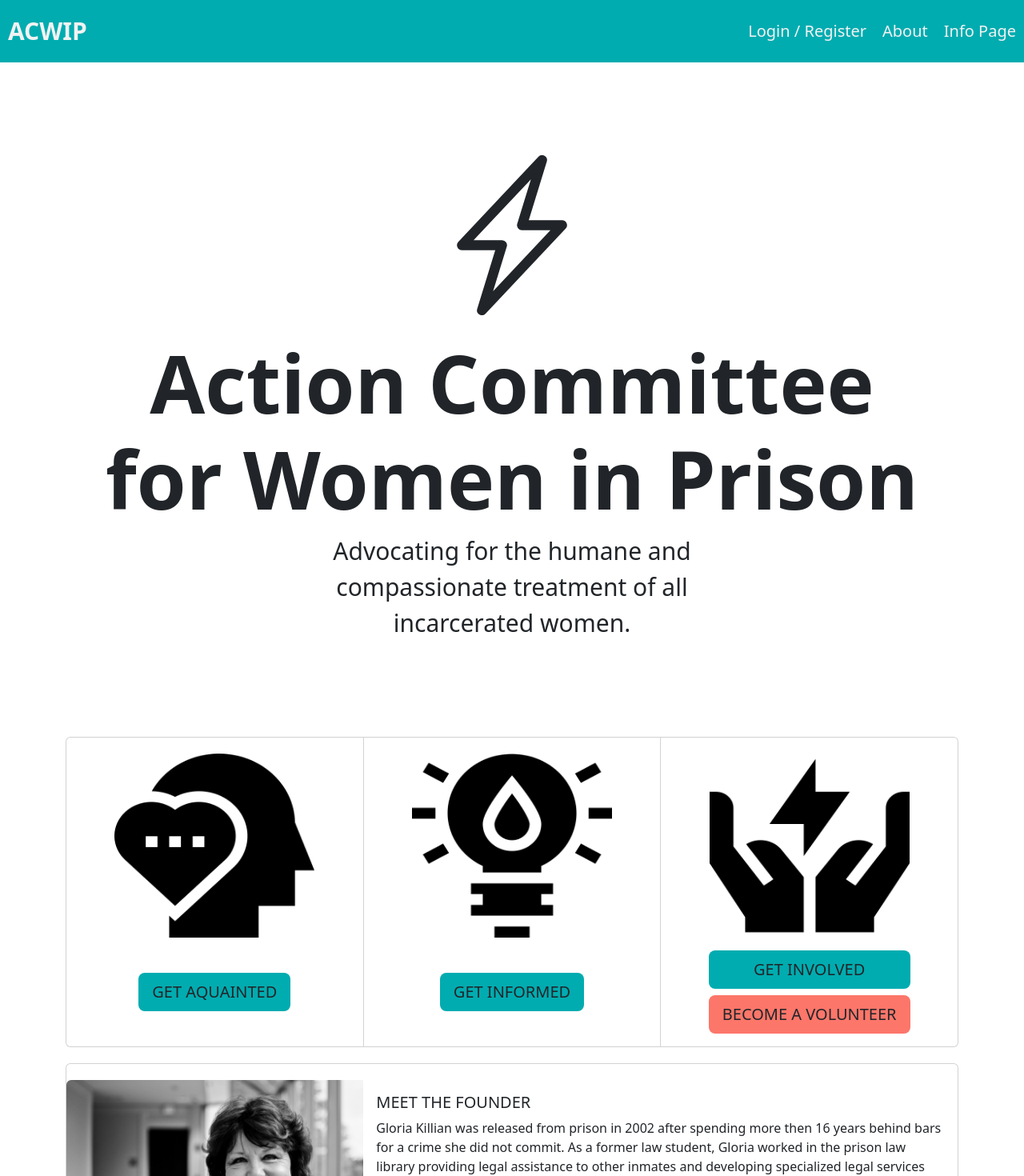
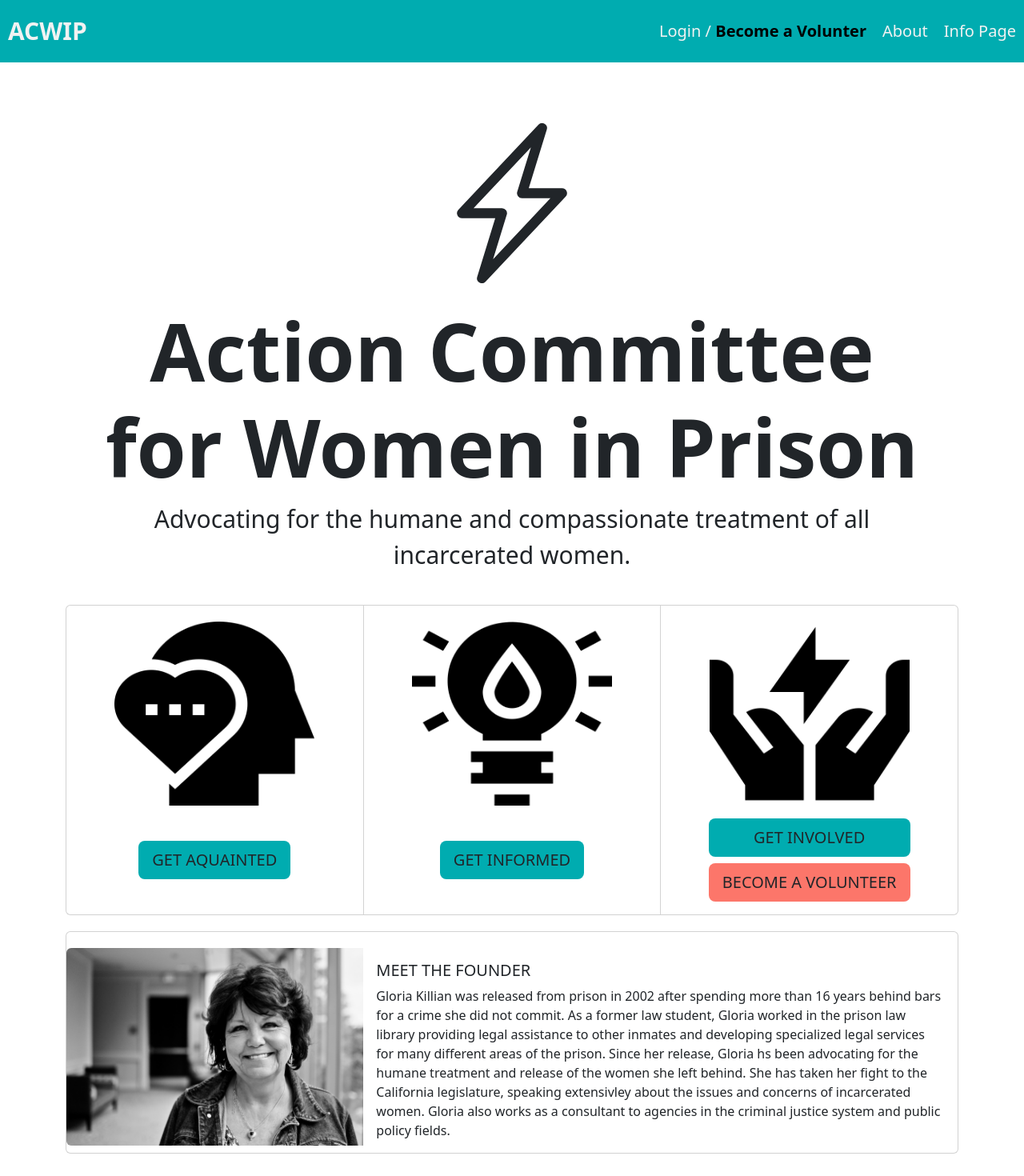
Before and after one commit to prime-mcgowan/solo_ACWIP, a React (Create React App) app: page /writingTips#/home in a window 1280 px wide. Shown: the top 1470 px of the page at 80% size. Built offline with nearby package versions, Linux system fonts and the light colour scheme; no server answers.

Commit message:
added to my about page and general styling updates throughout

```diff
--- a/src/components/AboutPage/AboutPage.jsx
+++ b/src/components/AboutPage/AboutPage.jsx
@@ -17,7 +17,7 @@ function AboutPage() {
 
 
 <div className="container">
-      <div className="card mb-3" style={{textAlign:'center', }}>
+      <div className="card mb-3" style={{textAlign:'center'}}>
       <h3 >Technologies used:</h3>
 
   <div className="row g-0">
@@ -82,17 +82,17 @@ function AboutPage() {
       <div className="card mb-3">
   <div className="row g-0">
     <div className="col-md-4">
-      <img src="./images/prime-logo.png" className="img-fluid rounded-start" alt="..."/>
+      <img src="./images/prime-logo.png" className="img-fluid rounded-start" alt="..." style={{paddingTop:40, paddingBottom:40, width:400, height:400}}/>
     </div>
     <div className="col-md-8">
       <div className="card-body">
-        <h5 className="card-title">Big thanks go out to...</h5>
-        <ul className="card-text">
-          <li>Matt - Our fearless leader</li>
-          <li>Kevin and Vada - Who have saved the day a number of times</li>
+        <h5 className="card-title" style={{fontSize:30}}>Big thanks go out to...</h5>
+        <ul className="card-text" style={{fontSize:26}}>
+          <li>Matt - Our fearless leader.</li>
+          <li>Kevin and Vada - Who have saved the day a number of times.</li>
           <li>The Weekend Zoom Squad...you know who you are.</li>
           <li>Farah, Aman, Lauren, Shong and Natalie - for helping dig me out of holes I coded myself into.</li>
-          <li>Christy and Bellamy - for tryin' to help get us all paid.</li>
+          <li>Christy and Bellamy - for tryin' to help get us paid.</li>
           <li>The ENTIRE Vonnegut cohort - I don't know how Mark and the crew got such an incredible group of people together in one room!!</li>
         </ul>
       </div>
@@ -106,13 +106,15 @@ function AboutPage() {
       <div className="card mb-3">
   <div className="row g-0">
     <div className="col-md-4">
-      <img src="./images/prime-logo.png" className="img-fluid rounded-start" alt="..."/>
+      <img src="./images/nana.jpg" className="img-fluid rounded-start" alt="..." style={{width:270, height:200, paddingLeft:50}}/>
+      <img src="./images/fam.jpg" className="img-fluid rounded-start" alt="..." style={{width:270, height:200, paddingLeft:50}}/>
+
     </div>
     <div className="col-md-8">
-      <div className="card-body">
-        <h5 className="card-title">To my family:</h5>
-            <p>
-              Your support has brought me to this moment - something I have been wanting for, for a long time.
+      <div className="card-body" >
+        <h5 className="card-title" style={{fontSize:30, fontSize:26, display:'flex', alignItems:'center', justifyContent:'center', paddingTop:50}}>To my family:</h5>
+            <p style={{fontSize:26, display:'flex', alignItems:'center', justifyContent:'center'}}>
+              Your support has brought me to this moment - something I have been wanting for a long time.
               I am so blessed to have you all in my corner. You encouraged me to take a risk and to totally
               reinvent myself. Without your belief in me, I wouldn't be where I am today.
             </p>
--- a/src/components/GetInformed/GetInformedPage.jsx
+++ b/src/components/GetInformed/GetInformedPage.jsx
@@ -11,11 +11,11 @@ function GetInformedPage() {
     alignItems:'center',
     alignSelf:'center',
     paddingTop: 15,
-    fontSize:50
+    fontSize:70
   }
 
   const cardBodyStyles = {
-    fontSize: 25,
+    fontSize: 32,
     textAlign:'center'
   }
 
@@ -23,7 +23,7 @@ function GetInformedPage() {
     return (
 <>
 
-<div className="intro" style={{paddingTop:40, marginLeft: 75, marginRight: 75, fontSize: 24, textAlign:'center'}}>
+<div className="intro" style={{paddingTop:80, marginLeft: 100, marginRight: 100, fontSize: 32, textAlign:'center'}}>
     <p>The majority of women in prison are mothers, and they are usually the primary caretakers of the children.
         The huge increase in female incarceration has significant impact on children and families.
         An incarcerated woman is at risk of losing her children to the foster care system,
@@ -38,10 +38,9 @@ function GetInformedPage() {
 <div className="card-group" style={{ marginLeft: 100, marginRight: 100}}>
   <div className="card">
   <h5 className="card-title"
-  style={{position:'realative',justifyContent:'center', alignItems:'center', alignSelf:'center',
-          paddingTop: 15, fontSize:50}}>80</h5>
+  style={numberStyles}>63</h5>
     <div className="card-body" >
-      <h5 className="card-title" style={cardBodyStyles}>Eighty percent of incarcerated women are mothers.</h5>
+      <h5 className="card-title" style={cardBodyStyles}>Sixty-three percent of incarcerated women have a child under the age of 18.</h5>
     </div>
     {/* https://www.prisonpolicy.org/factsheets/women_pie_chart_report_2019.pdf */}
   </div>
@@ -59,7 +58,7 @@ function GetInformedPage() {
   <div className="card">
   <h5 className="card-title" style={numberStyles}>77</h5>
     <div className="card-body">
-      <h5 className="card-title" style={cardBodyStyles}>Seventy-seven percent of incarncerated women have experienced partner violence</h5>
+      <h5 className="card-title" style={cardBodyStyles}>Seventy-seven percent of incarcerated women have experienced partner violence</h5>
     </div>
   </div>
 
@@ -71,9 +70,9 @@ function GetInformedPage() {
 {/* second card deck */}
 <div className="card-group" style={{marginLeft: 100, marginRight: 100}}>
   <div className="card">
-  <h5 className="card-title" style={numberStyles}>63</h5>
+  <h5 className="card-title" style={numberStyles}>60</h5>
     <div className="card-body">
-      <h5 className="card-title" style={cardBodyStyles}>Sixty-three percent of incarcerated individuals are imprisoned over 100 miles away from their families</h5>
+      <h5 className="card-title" style={cardBodyStyles}>Sixty percent of incarcerated individuals are imprisoned over 100 miles away from their family</h5>
     </div>
     {/* https://www.prisonpolicy.org/reports/prisonvisits.html*/}
   </div>
--- a/src/components/LandingPage/LandingPage.jsx
+++ b/src/components/LandingPage/LandingPage.jsx
@@ -27,7 +27,7 @@ function LandingPage() {
   };
 
   return (
-    <div className="container">
+    <div className="container" style={{marginTop:-40}}>
       {/* <h2>{heading}</h2> */}
 
 
@@ -51,7 +51,7 @@ function LandingPage() {
 	        </div>
 
 
-	        <div className="lc-block col-lg-6 mx-auto mb-4">
+	        <div className="lc-block col-lg-12 mx-auto mb-4">
 		          <div editable="rich">
 			            <p className="lead" style={{fontSize:30}}>Advocating for the humane and compassionate treatment of all incarcerated women.</p>
 		          </div>
@@ -61,7 +61,7 @@ function LandingPage() {
 
 
 
-      <div className="card-group">
+      <div className="card-group" style={{marginTop:-80}}>
   <div className="card">
     <img src="./images/love.png"className="card-img-top" alt="..." style={{height: 250, width: 250, alignSelf: 'center', paddingTop: 20}}/>
     <div className="card-body" style={{display:'flex', justifyContent:'center', alignItems:'center'}}>
@@ -109,7 +109,7 @@ function LandingPage() {
         <div className="col-md-8">
         <div className="card-body">
             <h5 className="card-title">MEET THE FOUNDER</h5>
-            <p className="card-text">Gloria Killian was released from prison in 2002 after spending more then 16 years behind bars for a crime she did not commit.
+            <p className="card-text">Gloria Killian was released from prison in 2002 after spending more than 16 years behind bars for a crime she did not commit.
                     As a former law student, Gloria worked in the prison law library providing legal assistance to other inmates and developing
                     specialized legal services for many different areas of the prison. Since her release, Gloria hs been advocating
                     for the humane treatment and release of the women she left behind. She has taken her fight to the California legislature, speaking
--- a/src/components/Nav/Nav.jsx
+++ b/src/components/Nav/Nav.jsx
@@ -18,7 +18,7 @@ function Nav() {
         {!user.id && (
           // If there's no user, show login/registration links
           <Link className="navLink" to="/login" style={{fontSize:20}}>
-            Login / Register
+            Login / <span style={{color:'black', fontWeight:'bold'}}>Become a Volunter</span>
           </Link>
 
 
--- a/src/components/UserPage/UserPage.jsx
+++ b/src/components/UserPage/UserPage.jsx
@@ -12,8 +12,8 @@ function UserPage() {
   const user = useSelector((store) => store.user);
   return (
     <div className="container" style={{textAlign:'center', marginTop:70}}>
-      <h2>Welcome, {user.username}!</h2>
-      <p style={{marginTop:20}}>Thank you so much for becoming a volunteer with ACWIP.<br></br>Please click the button below to fill out your
+      <h2 style={{fontSize:40}}>Welcome, {user.username}!</h2>
+      <p style={{marginTop:20, fontSize:30}}>Thank you so much for becoming a volunteer with ACWIP.<br></br>Please click the button below to fill out your
           Volunteer Profile Form. <br></br>An ACWIP staff member will be reaching out to connect with you soon.
       </p>
 
```
Also changed, not shown: public/images/fam.jpg (added), 1 other file (tests, documents, lock files or other folders).
